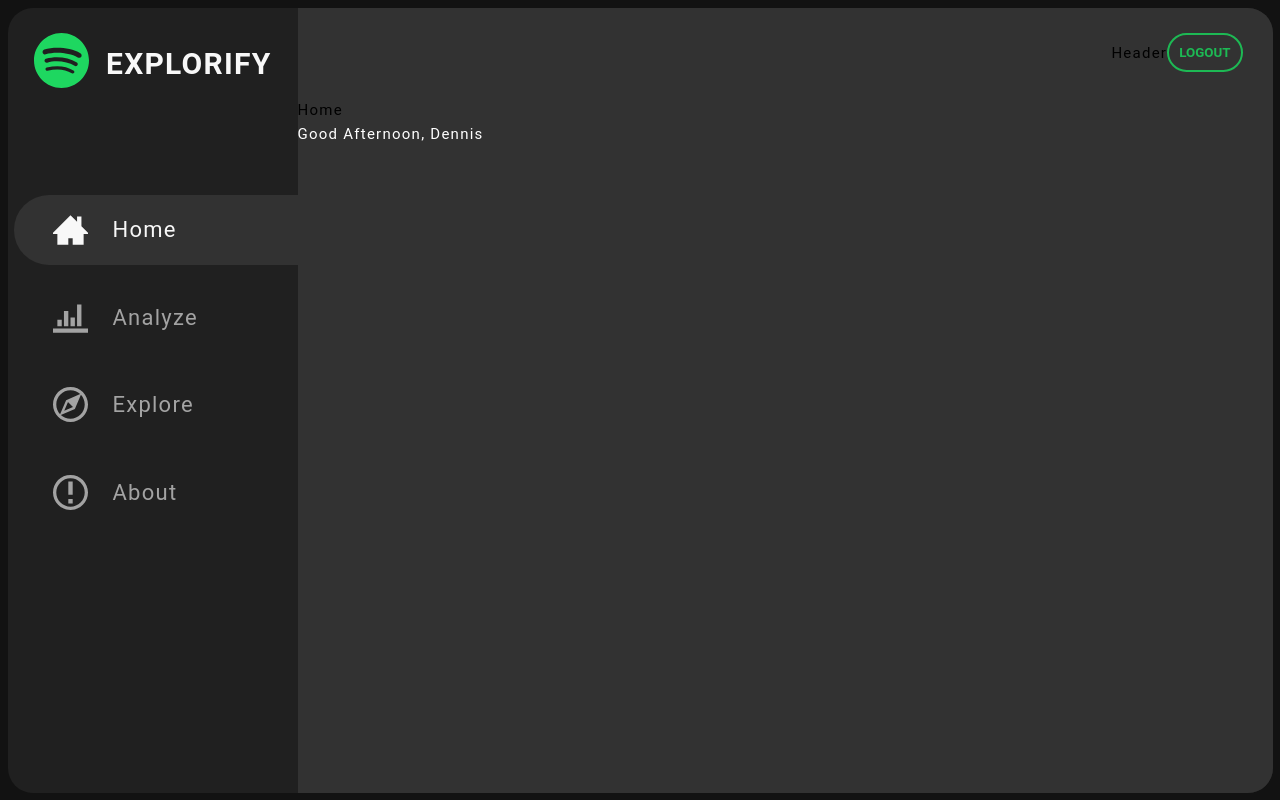
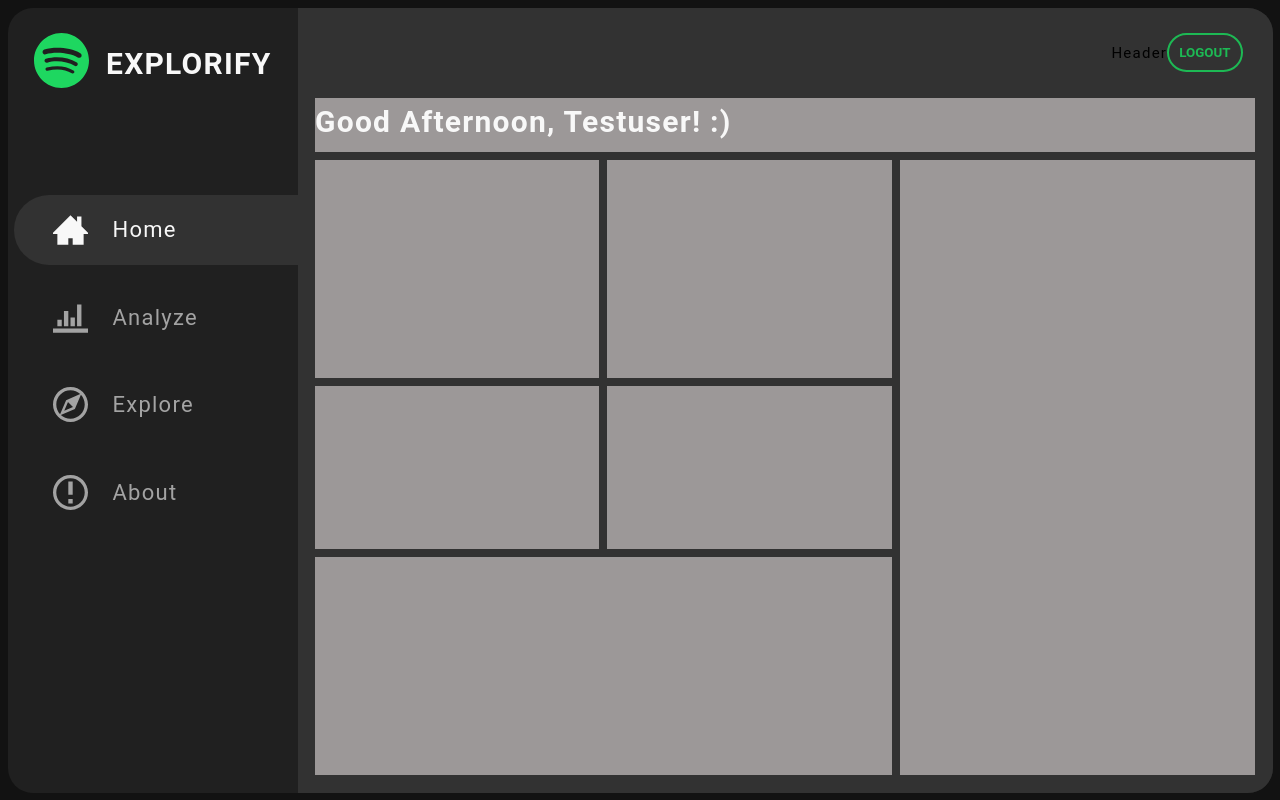
Before and after one commit to denniszicodes/explorify, a React (Create React App) app in the folder client/: page / in a window 1280 px wide. Built offline with nearby package versions, Linux system fonts and the light colour scheme; sample sign-in values are in the browser's storage.

Commit message:
18 create home view layout (#23)
* fixed key bug navItems, created WelcomeUserComponent, implemented Grid Layout

* added padding to bottom

Co-authored-by: Christoph Lindstädt <45950730+DataLind@users.noreply.github.com>

```diff
--- a/client/src/layouts/Explorify/Explorify.module.css
+++ b/client/src/layouts/Explorify/Explorify.module.css
@@ -36,4 +36,5 @@
 /* View Container - Stretches to 100% of available space */
 .View {
   flex: 1;
+  z-index: 2;
 }
--- a/client/src/layouts/Explorify/SideNav/SideNav.js
+++ b/client/src/layouts/Explorify/SideNav/SideNav.js
@@ -16,7 +16,11 @@
       <AppTitle />
       <ul className={classes.NavLinks}>
         {navItems.map((navItem) => (
-          <NavItem target={navItem.target} icon={navItem.icon} />
+          <NavItem
+            key={navItem.target}
+            target={navItem.target}
+            icon={navItem.icon}
+          />
         ))}
       </ul>
     </nav>
--- a/client/src/views/Home/Home.js
+++ b/client/src/views/Home/Home.js
@@ -1,26 +1,19 @@
 import React from "react";
 import classes from "./Home.module.css";
+import WelcomeUser from "./components/WelcomeUser/WelcomeUser";
 
 const Home = () => {
-  const welcomeUser = () => {
-    const currentHour = new Date().getHours();
-    let welcomeString = "";
-
-    if (currentHour >= 5 && currentHour <= 12) {
-      welcomeString = "Good Morning";
-    } else if (currentHour >= 13 && currentHour <= 18) {
-      welcomeString = "Good Afternoon";
-    } else {
-      welcomeString = "Good Evening";
-    }
-    return welcomeString;
-  };
-
-  const greetingString = welcomeUser();
-
   return (
-    <div>
-      Home <p className={classes.Greeting}>{greetingString}, Dennis</p>
+    <div className={classes.gridParent}>
+      <div className={classes.gridHeader}>
+        <WelcomeUser />
+      </div>
+      <div className={classes.topLeft}></div>
+      <div className={classes.topRight}></div>
+      <div className={classes.middleLeft}></div>
+      <div className={classes.middleRight}></div>
+      <div className={classes.bottomLeft}></div>
+      <div className={classes.bottomRight}></div>
     </div>
   );
 };
--- a/client/src/views/Home/Home.module.css
+++ b/client/src/views/Home/Home.module.css
@@ -1,3 +1,45 @@
-.Greeting{
-    color:white
+/* Layout */
+
+.gridParent {
+  display: grid;
+  height: 100%;
+
+  grid-template-columns: 0.8fr 0.8fr 1fr;
+  grid-template-rows: 0.5fr 2fr 1.5fr 2fr;
+  grid-column-gap: 8px;
+  grid-row-gap: 8px;
+
+  margin: 0 1.75rem;
+  padding-bottom: 1.75rem;
 }
+
+.gridParent > * {
+  background-color: var(--color-grey-4);
+}
+
+.gridHeader {
+  grid-area: 1 / 1 / 2 / 4;
+}
+.topLeft {
+  grid-area: 2 / 1 / 3 / 2;
+}
+.topRight {
+  grid-area: 2 / 2 / 3 / 3;
+}
+.middleLeft {
+  grid-area: 3 / 1 / 4 / 2;
+}
+.middleRight {
+  grid-area: 3 / 2 / 4 / 3;
+}
+.bottomLeft {
+  grid-area: 4 / 1 / 5 / 3;
+}
+.bottomRight {
+  grid-area: 2 / 3 / 5 / 4;
+}
+
+/* Style */
+.Greeting {
+  color: white;
+}
--- /dev/null
+++ b/client/src/views/Home/components/WelcomeUser/WelcomeUser.js
@@ -0,0 +1,26 @@
+import React from "react";
+import classes from "./WelcomeUser.module.css";
+
+const determineGreeting = () => {
+  const currentHour = new Date().getHours();
+  let welcomeString = "";
+
+  if (currentHour >= 5 && currentHour <= 12) {
+    welcomeString = "Good Morning";
+  } else if (currentHour >= 13 && currentHour <= 18) {
+    welcomeString = "Good Afternoon";
+  } else {
+    welcomeString = "Good Evening";
+  }
+
+  return welcomeString;
+};
+
+const WelcomeUser = (props) => {
+  const greeting = determineGreeting();
+  const user = "Testuser";
+
+  return <h1 className={classes.WelcomeUser}>{`${greeting}, ${user}! :)`}</h1>;
+};
+
+export default WelcomeUser;
--- /dev/null
+++ b/client/src/views/Home/components/WelcomeUser/WelcomeUser.module.css
@@ -0,0 +1,3 @@
+.WelcomeUser {
+  color: var(--color-white);
+}
```
